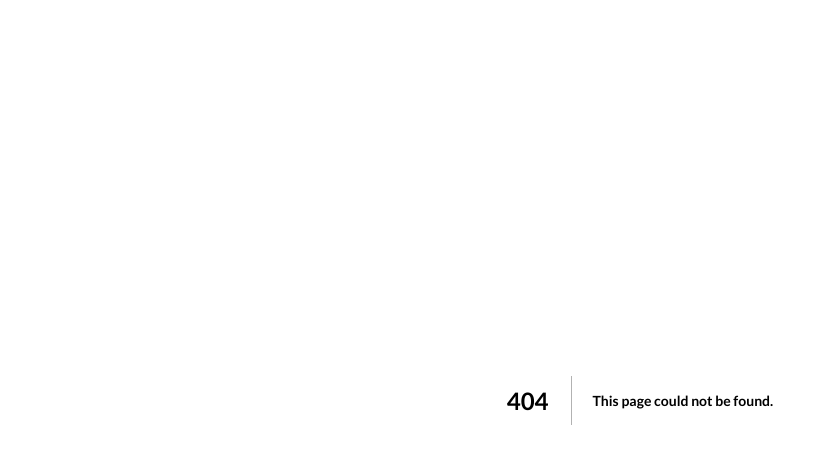
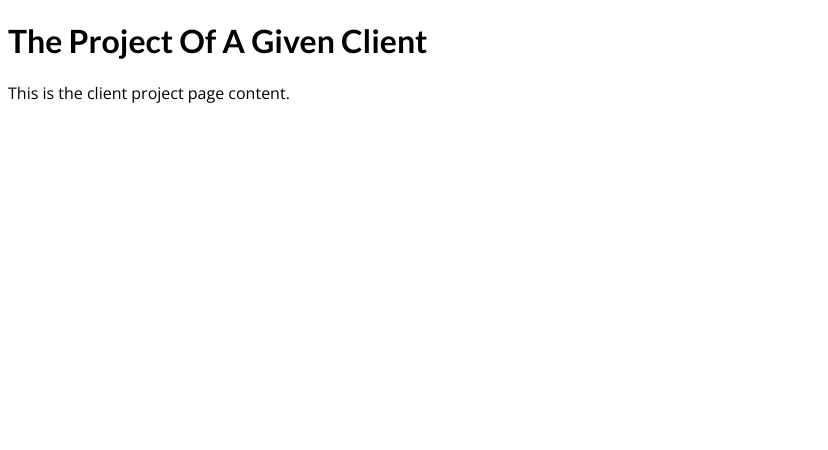
Before and after one commit to mbali-18/nextjs-course, a Next.js app: page /clients/1 in a window 1280 px wide. Before the commit this address had no page. Shown: the top 450 px of the page, without its empty margins (0-828 px from the left). Built offline with nearby package versions, Linux system fonts and the light colour scheme.

Commit message:
Building Nested Dynamic Routes & Paths

```diff
--- /dev/null
+++ b/pages/clients/[id]/index.js
@@ -0,0 +1,12 @@
+import { useRouter } from "next/router";
+function ClientProjectPage() {
+  const router = useRouter();
+  console.log(router.query);
+  return (
+    <div>
+      <h1>The Project Of A Given Client</h1>
+      <p>This is the client project page content.</p>
+    </div>
+  );
+}
+export default ClientProjectPage;
```
Also changed, not shown: pages/clients/[id]/[clientprojectid].js (added, +13 -0 lines), pages/clients/index.js (added, +10 -0 lines).
